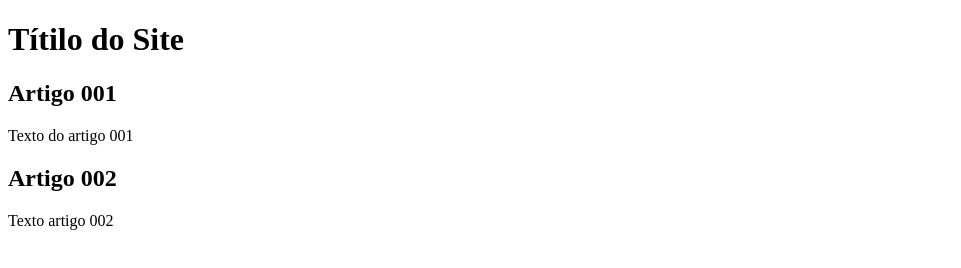
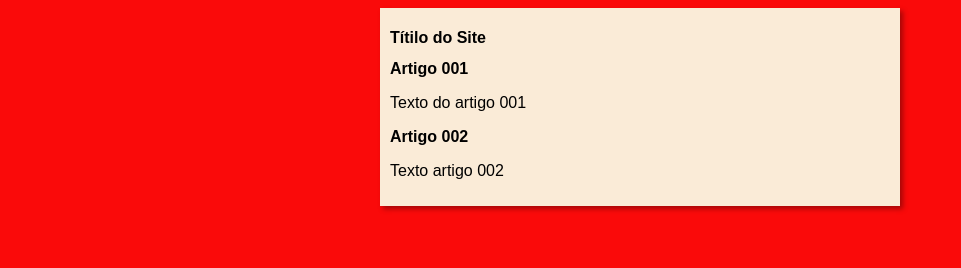
Before and after one commit to WILLIAMDORIA/projeto-site, a plain HTML site: page index.html in a window 1280 px wide. Shown: the whole page, without its empty margins (0-961 px from the left). Drawn offline with Linux system fonts and the light colour scheme.

Commit message:
iniciei o disgin

```diff
--- /dev/null
+++ b/estilos/style.css
@@ -0,0 +1,17 @@
+* {
+    font-family: Arial, Arial, Helvetica, sans-serif;
+    font-size: 16px;
+}
+
+body {
+    background-color: rgb(250, 10, 10);
+
+}
+
+main {
+    background-color: antiquewhite;
+    width: 500px;
+    margin: auto;
+    padding: 10px;
+    box-shadow: 3px 3px 5px rgba(0, 0, 0, 0.34);
+}
--- a/index.html
+++ b/index.html
@@ -5,6 +5,7 @@
     <meta http-equiv="X-UA-Compatible" content="IE=edge">
     <meta name="viewport" content="width=device-width, initial-scale=1.0">
     <title>Título do site</title>
+    <link rel="stylesheet" href="estilos/style.css">
 </head>
 <body>
     <main>
```
